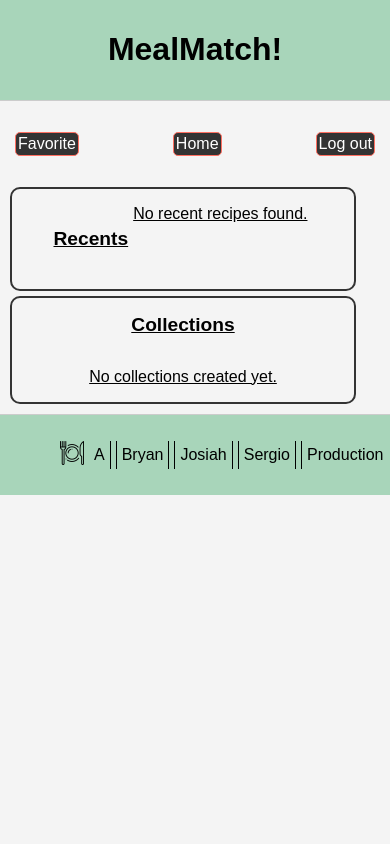
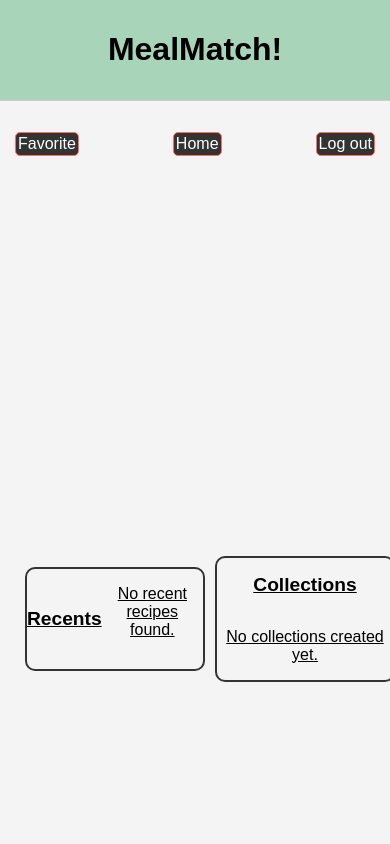
Before and after one commit to jocephuss/MealMatch, a React (Vite) app in the folder client/: page /favorite in a window 390 px wide. Shown: the top 844 px of the page. Built offline with nearby package versions, Linux system fonts and the light colour scheme.

Commit message:
favorites page is looking better. need to look at mobile

```diff
--- a/client/src/index.css
+++ b/client/src/index.css
@@ -103,6 +103,15 @@ body {
   --accent-color: #ffd700;
   --background-color: #faf0e6;
   --text-color: #3e2723;
+} */
+
+/* Color Scheme 12: Black and gold for Sergio */
+/* :root {
+  --primary-color: #ffdd03;
+  --secondary-color: #f7e7ce;
+  --accent-color: #fbc403;
+  --background-color: #fbfcd4;
+  --text-color: #151515;
 } */
 
 body {
@@ -243,6 +252,67 @@ button:hover {
   height: 100vh;
   width: 100%;
   margin: 5px;
+}
+
+.favorite-main {
+  display: flex;
+  flex-direction: row;
+  align-items: center;
+  justify-content: center;
+  height: 100vh;
+  margin: 5px;
+  width: 100%;
+  padding: 10px;
+}
+
+
+.collection-recipes-container {
+  overflow-y: auto;
+  overflow-x: hidden;
+  border: 1px solid #ccc;
+  border-radius: 8px;
+}
+
+.collection-recipes-container::-webkit-scrollbar {
+  width: 0.5rem;
+}
+
+.collection-recipes-container::-webkit-scrollbar-thumb {
+  background: var(--accent-color);
+  border-radius: 10px;
+}
+
+.collection-recipes-container::-webkit-scrollbar-track {
+  background: #333;
+}
+
+.collections-list {
+  list-style-type: none;
+}
+
+.collection-recipe {
+  display: flex;
+  flex-direction: column;
+  align-items: center;
+  margin: 10px;
+  padding: 10px;
+  border: solid 1px #ccc;
+  border-radius: 5px;
+  text-decoration: none;
+  color: black;
+  background-color: white;
+  cursor: pointer;
+}
+
+.collection-recipe img {
+  width: 300px;
+  height: 300px;
+  border-radius: 10px;
+  margin: 5px;
+}
+
+.collection-recipe h3 {
+  font-size: 1rem;
 }
 
 .center-column {
--- a/client/src/pages/FavoritePage.jsx
+++ b/client/src/pages/FavoritePage.jsx
@@ -23,27 +23,27 @@ const FavoritePage = () => {
   return (
     <div className="Main">
       <Header />
-      <section className="favorites-main">
+      <section className="favorite-main">
         <div className="left-column">
           <h2>Recents</h2>
           <RecentRecipes recentRecipes={recentRecipes} /> {/* Keep recents box */}
         </div>
-        <div className="center-column">
+        <div className="center-column collection-recipes-container ">
           <h2>Collections</h2>
           {collections.length > 0 ? (
             collections.map((collection, index) => (
               <div key={index}>
-                <h3>{collection.name}</h3>
+                <h3 >{collection.name}</h3>
                 <button
                   className="delete-collection-button"
                   onClick={() => deleteCollection(index)}
                 >
                   Delete Collection
                 </button>
-                <ul>
+                <ul className="collections-list">
                   {collection.recipes.map((recipe, i) => (
-                    <li key={i}>
-                      <h4>{recipe.recipe.label}</h4>
+                    <li className="collection-recipe" key={i}>
+                      <h4 >{recipe.recipe.label}</h4>
                       <img src={recipe.recipe.image} alt={recipe.recipe.label} />
                       <a
                         href={recipe.recipe.url}
```
